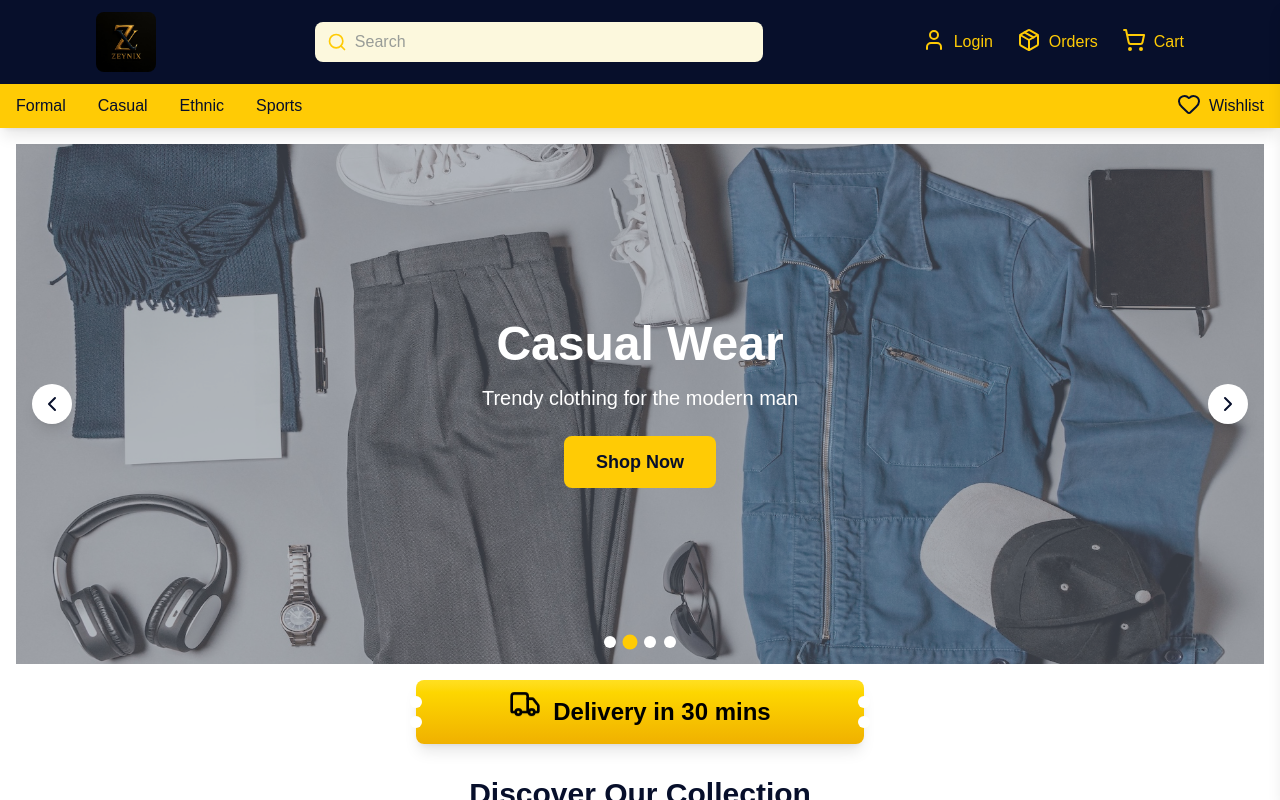
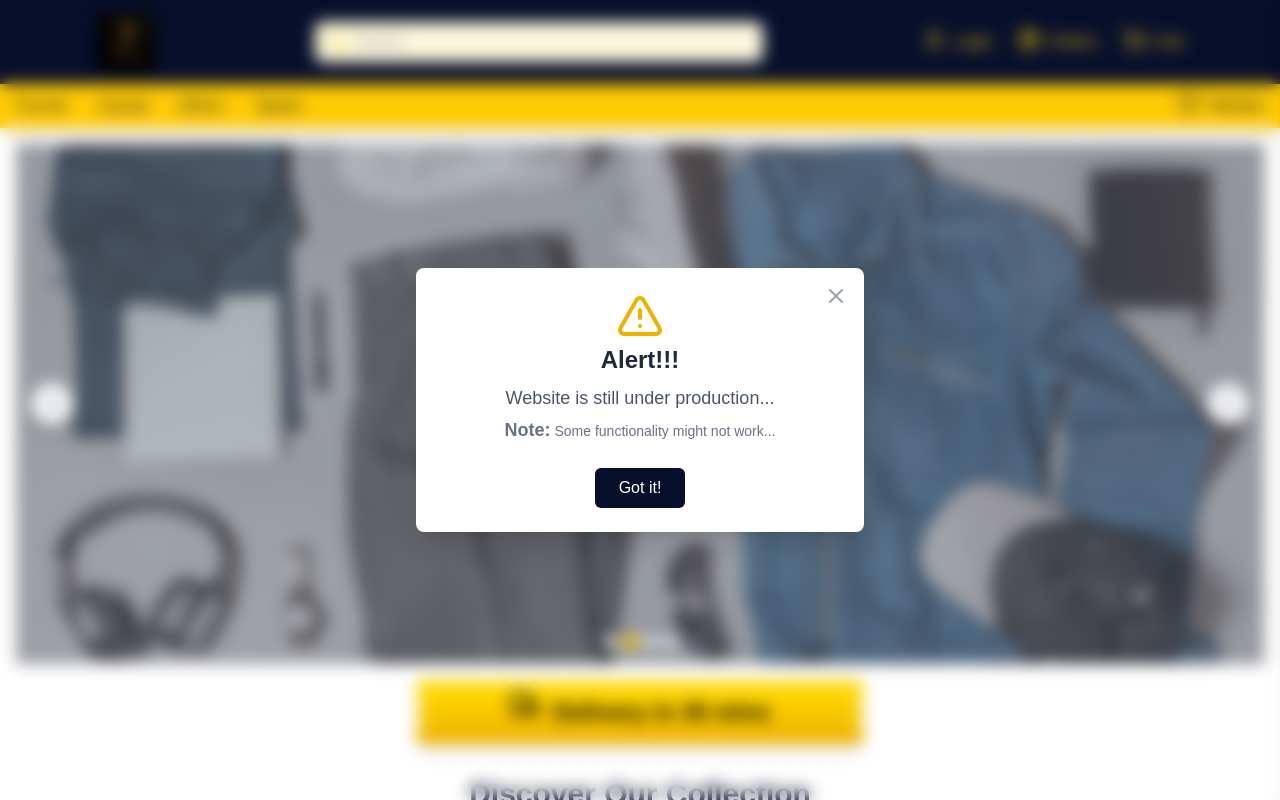
Before and after one commit to Zeynix-Co/zeynix-website, a Next.js app: page / in a window 1280 px wide. Shown: the top 800 px of the page. Built offline with nearby package versions, Linux system fonts and the light colour scheme; a web font is replaced by a local one.

Commit message:
Added alert box as website is still in production

```diff
--- a/src/app/page.tsx
+++ b/src/app/page.tsx
@@ -1,3 +1,6 @@
+'use client';
+
+import { useState } from 'react';
 import Header from '@/components/layout/Header';
 import Footer from '@/components/layout/Footer';
 import Carousel from '@/components/layout/Carousel';
@@ -6,11 +9,53 @@ import { colorClasses } from '@/lib/constants';
 import ProductCarousel from '@/components/product/ProductCarousel';
 import DeliveryCoupon from '@/components/common/DeliveryCoupon';
 import FilterProducts from '@/components/layout/FilterProducts';
+import { X, AlertTriangle } from 'lucide-react';
 
 export default function HomePage() {
+  const [showAlert, setShowAlert] = useState(true);
+
   return (
     <div className="min-h-screen bg-white">
       <Header />
+
+      {/* Production Alert Modal */}
+      {showAlert && (
+        <div className="fixed inset-0 bg-opacity-50 backdrop-blur-sm flex items-center justify-center z-50 p-4">
+          <div className="bg-white rounded-lg shadow-xl max-w-md w-full p-6 relative">
+            {/* Close Button */}
+            <button
+              onClick={() => setShowAlert(false)}
+              className="absolute top-4 right-4 text-gray-400 hover:text-gray-600 transition-colors"
+            >
+              <X className="w-6 h-6" />
+            </button>
+
+            {/* Alert Content */}
+            <div className="text-center">
+              <div className="flex justify-center mb-1">
+                <AlertTriangle className="w-12 h-12 text-yellow-500" />
+              </div>
+              <h3 className="text-2xl font-bold text-gray-800 mb-2">Alert!!!</h3>
+              <p className="text-gray-600 text-lg mb-1">
+                Website is still under production...
+              </p>
+              <p className="text-sm text-gray-500">
+                <span className='font-bold text-lg'>Note:</span> Some functionality might not work...
+              </p>
+            </div>
+
+            {/* Action Button */}
+            <div className="mt-6 text-center">
+              <button
+                onClick={() => setShowAlert(false)}
+                className={`px-6 py-2 rounded-md ${colorClasses.primary.bg} text-white hover:opacity-90 transition-opacity`}
+              >
+                Got it!
+              </button>
+            </div>
+          </div>
+        </div>
+      )}
 
       {/* Main Content */}
       <main className=" mx-auto px-4 py-4">
@@ -30,7 +75,6 @@ export default function HomePage() {
           <h2 className={`text-3xl font-bold ${colorClasses.primary.text} mb-2`}>Discover Our Collection</h2>
 
           <ProductCarousel />
-
 
           <p className="text-gray-600 mb-4 max-w-2xl mx-auto">
             Explore our latest trending products and find your perfect style. From casual wear to formal attire,
```
